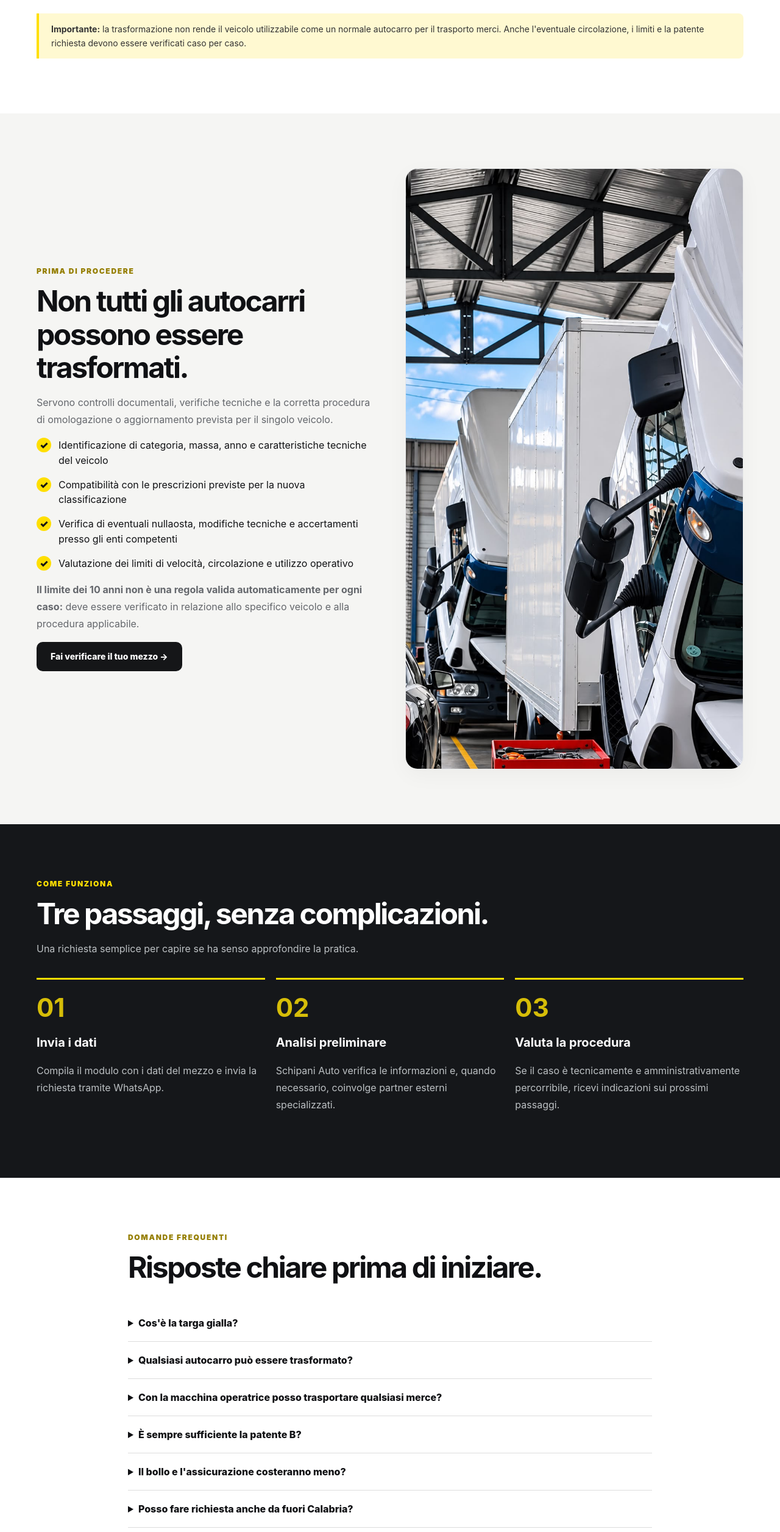
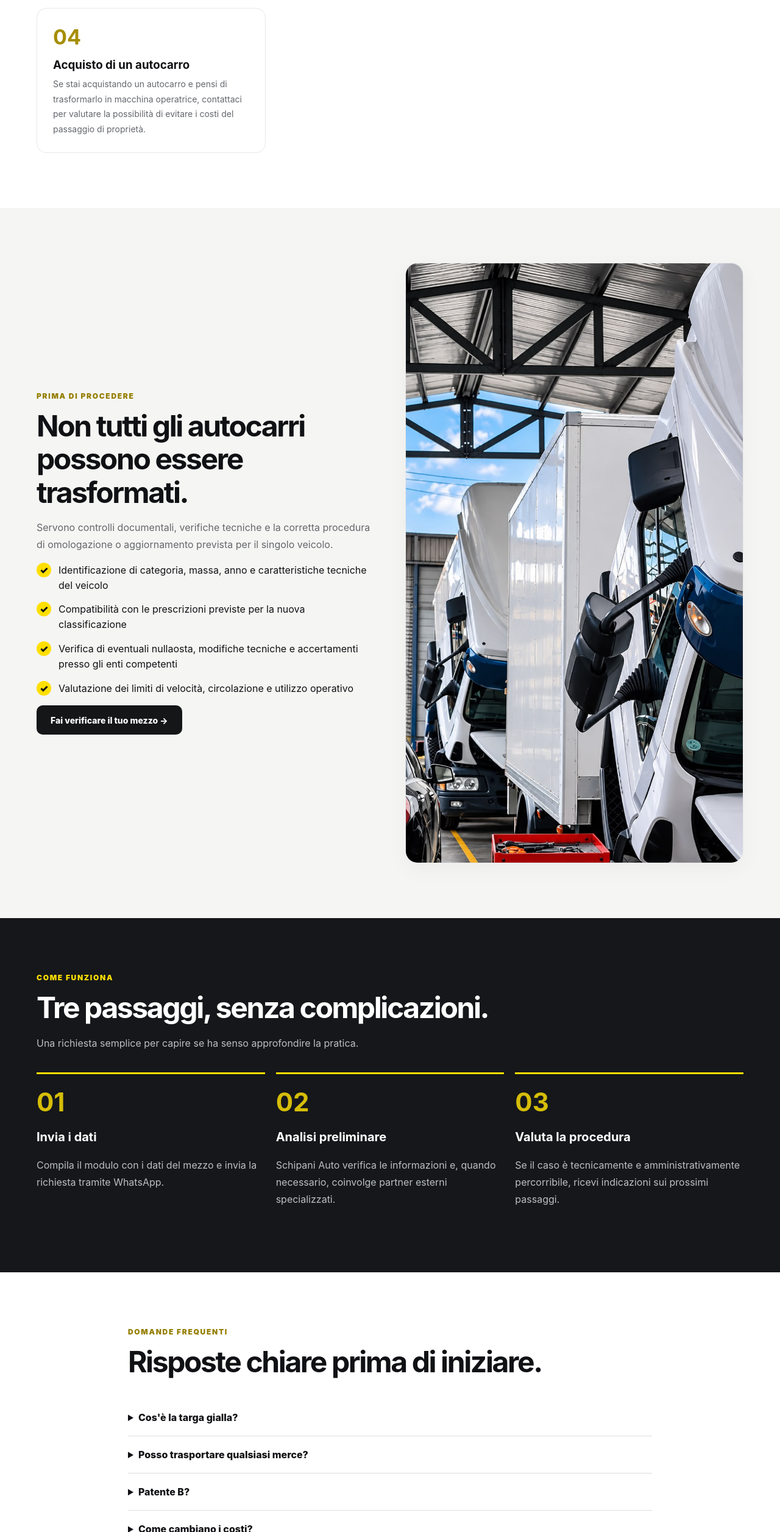
Before and after one commit to ferafra595/Schipani-auto, a plain HTML site: page targa-gialla.html in a window 1280 px wide. Shown: the part 1647-4160 px from the top of the page at 61% size. Drawn offline with Linux system fonts and the light colour scheme.

Commit message:
Aggiorna sezione vantaggi e FAQ targa gialla

```diff
--- a/targa-gialla.html
+++ b/targa-gialla.html
@@ -78,8 +78,8 @@
           <article class="benefit"><b>01</b><h3>Regime fiscale da verificare</h3><p>La classificazione del mezzo può comportare un trattamento diverso della tassa automobilistica, secondo la disciplina applicabile.</p></article>
           <article class="benefit"><b>02</b><h3>Assicurazione dedicata</h3><p>Potrebbero esserci condizioni assicurative differenti rispetto a un autocarro tradizionale, da verificare con la compagnia.</p></article>
           <article class="benefit"><b>03</b><h3>Uso operativo specifico</h3><p>Il mezzo viene destinato alle funzioni consentite dalla sua nuova classificazione, nel rispetto dei limiti previsti.</p></article>
+          <article class="benefit"><b>04</b><h3>Acquisto di un autocarro</h3><p>Se stai acquistando un autocarro e pensi di trasformarlo in macchina operatrice, contattaci per valutare la possibilità di evitare i costi del passaggio di proprietà.</p></article>
         </div>
-        <div style="margin-top:25px" class="notice"><strong>Importante:</strong> la trasformazione non rende il veicolo utilizzabile come un normale autocarro per il trasporto merci. Anche l'eventuale circolazione, i limiti e la patente richiesta devono essere verificati caso per caso.</div>
       </div>
     </section>
 
@@ -95,7 +95,6 @@
             <li>Verifica di eventuali nullaosta, modifiche tecniche e accertamenti presso gli enti competenti</li>
             <li>Valutazione dei limiti di velocità, circolazione e utilizzo operativo</li>
           </ul>
-          <p><strong>Il limite dei 10 anni non è una regola valida automaticamente per ogni caso:</strong> deve essere verificato in relazione allo specifico veicolo e alla procedura applicabile.</p>
           <a class="button dark" href="#richiedi">Fai verificare il tuo mezzo →</a>
         </div>
         <div class="media-card tall">
@@ -127,12 +126,10 @@
         </div>
         <div class="faq">
           <details><summary>Cos'è la targa gialla?</summary><p>È il formato di targa associato, fra gli altri, a specifiche categorie di macchine operatrici o agricole. La targa, da sola, non riassume tutte le condizioni d'uso del veicolo.</p></details>
-          <details><summary>Qualsiasi autocarro può essere trasformato?</summary><p>No. Serve una verifica puntuale del veicolo, della categoria di partenza, delle caratteristiche e delle norme applicabili.</p></details>
-          <details><summary>Con la macchina operatrice posso trasportare qualsiasi merce?</summary><p>No. Il mezzo non può essere impiegato come un comune autocarro per trasporto merci. La circolazione è legata ai limiti della classificazione ottenuta.</p></details>
-          <details><summary>È sempre sufficiente la patente B?</summary><p>No. La patente necessaria dipende dal tipo di macchina operatrice e dalle caratteristiche del mezzo. Va verificata nel singolo caso.</p></details>
-          <details><summary>Il bollo e l'assicurazione costeranno meno?</summary><p>Non può essere promesso in modo automatico per tutti i veicoli. Trattamento fiscale e premio assicurativo dipendono dalla classificazione e dalla disciplina applicabile.</p></details>
-          <details><summary>Posso fare richiesta anche da fuori Calabria?</summary><p>Sì. Schipani Auto raccoglie richieste da tutta Italia e valuta operatività e procedura in base al caso concreto.</p></details>
-          <details><summary>Quanto costa e quanto tempo richiede la trasformazione?</summary><p>Dipende dal mezzo, dalle modifiche necessarie, dalla documentazione e dagli accertamenti previsti. Per questo si parte sempre dai dati del veicolo.</p></details>
+          <details><summary>Posso trasportare qualsiasi merce?</summary><p>No, è consentito soltanto il trasporto di cose o attrezzature inerenti al ciclo operativo della macchina o del cantiere, secondo la classificazione del veicolo.</p></details>
+          <details><summary>Patente B?</summary><p>Sì, per le macchine operatrici non eccezionali, nel rispetto dei limiti di sagoma e massa previsti. Per le macchine operatrici eccezionali è richiesta la patente C1.</p></details>
+          <details><summary>Come cambiano i costi?</summary><p>La classificazione come macchina operatrice può comportare un diverso regime della tassa automobilistica e condizioni assicurative agevolate. In ogni caso, verifica sempre con la tua compagnia assicurativa. Per la revisione periodica, occorre verificare le disposizioni operative applicabili alla tipologia di mezzo.</p></details>
+          <details><summary>Quanto costa?</summary><p>In ogni caso Schipani Auto cercherà sempre di soddisfare le richieste.</p></details>
         </div>
         <div class="cta" style="margin-top:28px"><a class="button" href="#richiedi">Richiedi una valutazione →</a></div>
       </div>
```
